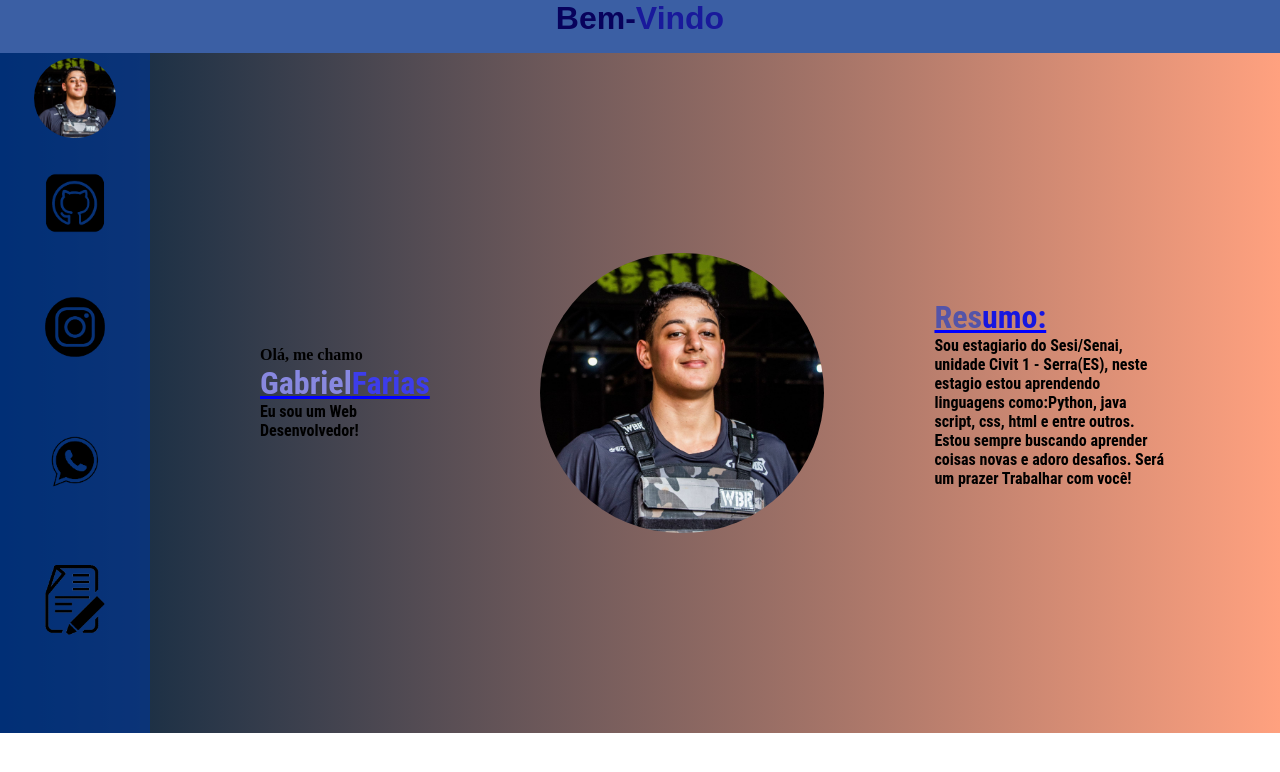
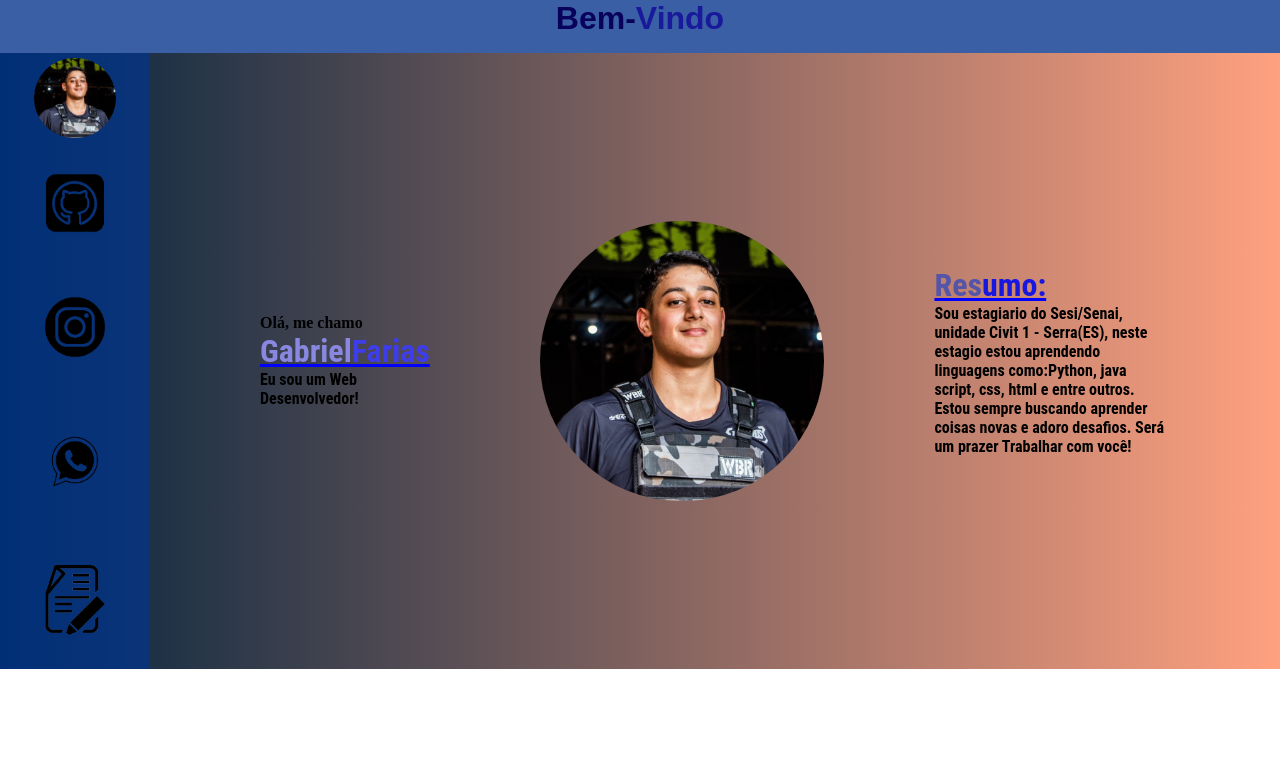
Before and after one commit to gabriellfariass/portifolio.1, a plain HTML site: page Portifolio.html in a window 1280 px wide. Drawn offline with Linux system fonts and the light colour scheme.

Commit message:
Update style.css

```diff
--- a/style.css
+++ b/style.css
@@ -12,7 +12,7 @@
 .barraL {
     background-color: rgba(3, 54, 148, 0.651);
     max-width: 150px;
-    height: 680px;
+    height: 100%;
     display: flex;
     flex-direction: column;
     align-items: center;
@@ -26,6 +26,7 @@ background: linear-gradient(to right, #00223E, #FFA17F); /* W3C, IE 10+/ Edge, F
     display: flex;
     align-items: center;
     justify-content: flex-start;
+    height: 100%;
 
 }
 
```
